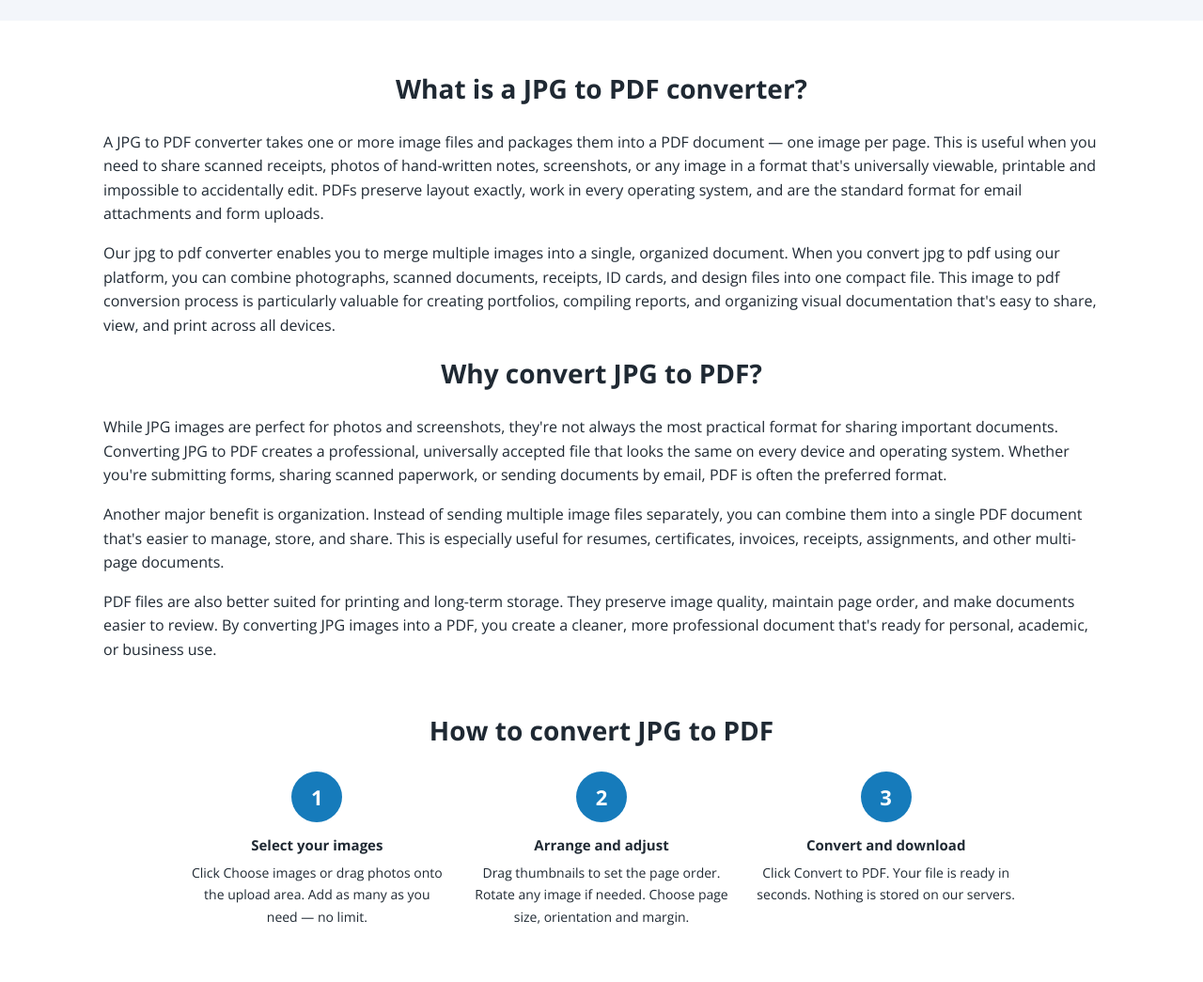
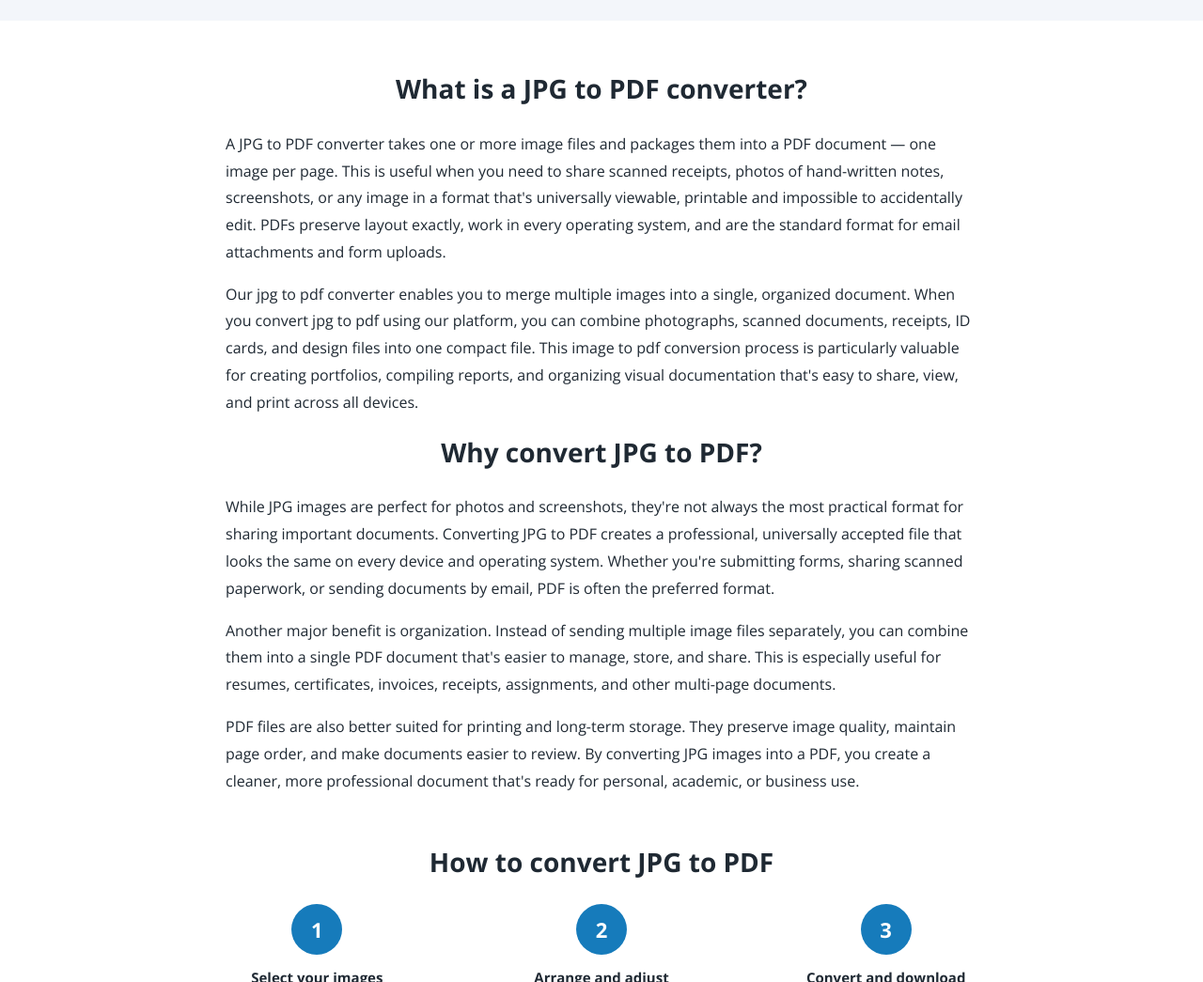
Before and after one commit to officialakshay7/pdf99, a plain HTML site: page jpg-to-pdf/index.html in a window 1280 px wide. Shown: the part 1340-2385 px from the top of the page at 94% size. Drawn offline with nearby package versions, Linux system fonts and the light colour scheme; no server answers.

Commit message:
reduce content section width

```diff
--- a/jpg-to-pdf/index.html
+++ b/jpg-to-pdf/index.html
@@ -345,7 +345,7 @@
     </section>
     <section class="what-section" aria-labelledby="what-h">
       <h2 class="section-title" id="what-h">What is a JPG to PDF converter?</h2>
-      <div class="what-body">
+      <div class="what-body" style="max-width:800px;margin:0 auto;font-size:16px;line-height:1.8;color:var(--text)">
         <p>A JPG to PDF converter takes one or more image files and packages them into a PDF document — one image per
           page. This is useful when you need to share scanned receipts, photos of hand-written notes, screenshots, or
           any image in a format that's universally viewable, printable and impossible to accidentally edit. PDFs
@@ -362,7 +362,7 @@
     <section class="why-section" aria-labelledby="why-h">
       <h2 class="section-title" id="why-h">Why convert JPG to PDF?</h2>
 
-      <div class="why-body">
+      <div class="why-body" style="max-width:800px;margin:0 auto;font-size:16px;line-height:1.8;color:var(--text)">
         <p>While JPG images are perfect for photos and screenshots, they're not always the most practical format for
           sharing important documents. Converting JPG to PDF creates a professional, universally accepted file that
           looks the same on every device and operating system. Whether you're submitting forms, sharing scanned
```
